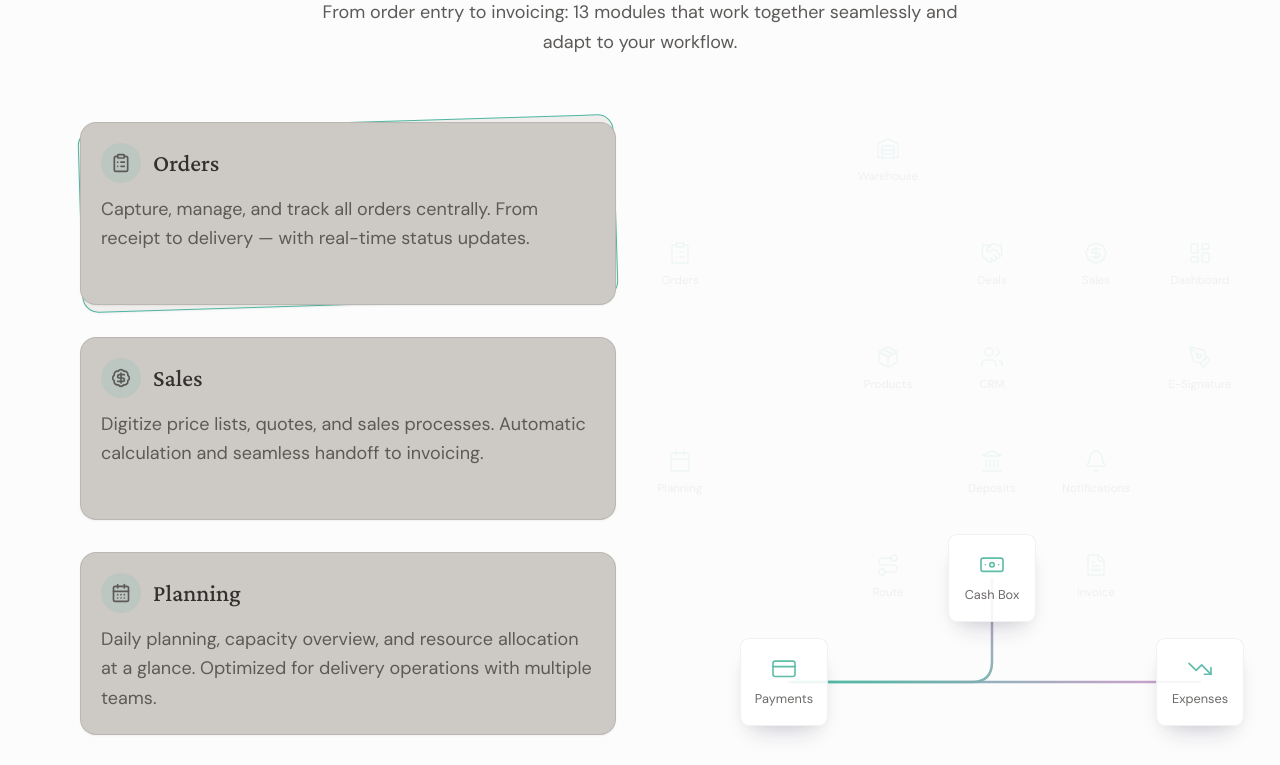
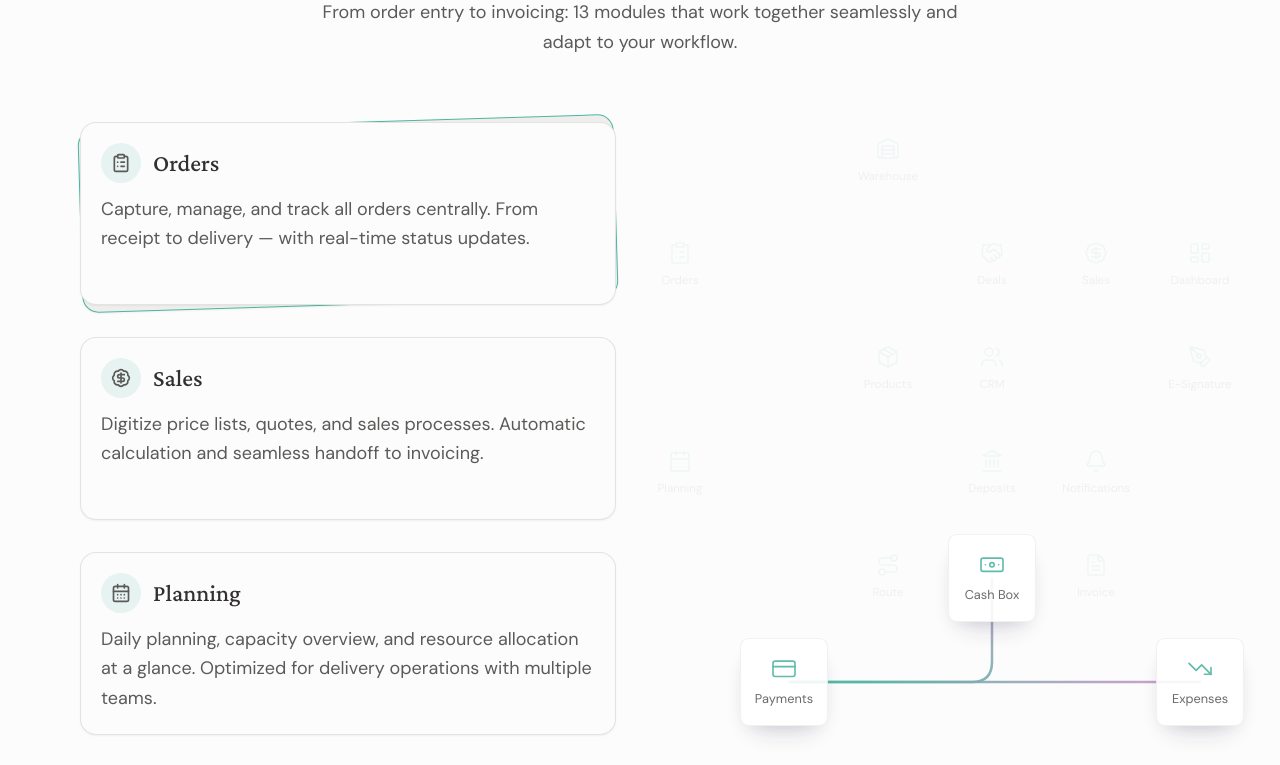
Before and after one commit to zaferkucuk/soluty-website, a Next.js app: page /en in a window 1280 px wide. Shown: the part 1980-2745 px from the top of the page. Built offline with nearby package versions, Linux system fonts and the light colour scheme.

Commit message:
style: ERPStackingCard background #cdc9c5 → #fcfcfc

```diff
--- a/app/[locale]/components/ERPFeaturesSection/ERPStackingCard.tsx
+++ b/app/[locale]/components/ERPFeaturesSection/ERPStackingCard.tsx
@@ -18,7 +18,7 @@ const ICON_STYLES = {
   strokeWidth: 2,
 };
 
-const CARD_BG = '#cdc9c5';
+const CARD_BG = '#fcfcfc';
 
 /**
  * Individual stacking card for the ERP Features section.
```
